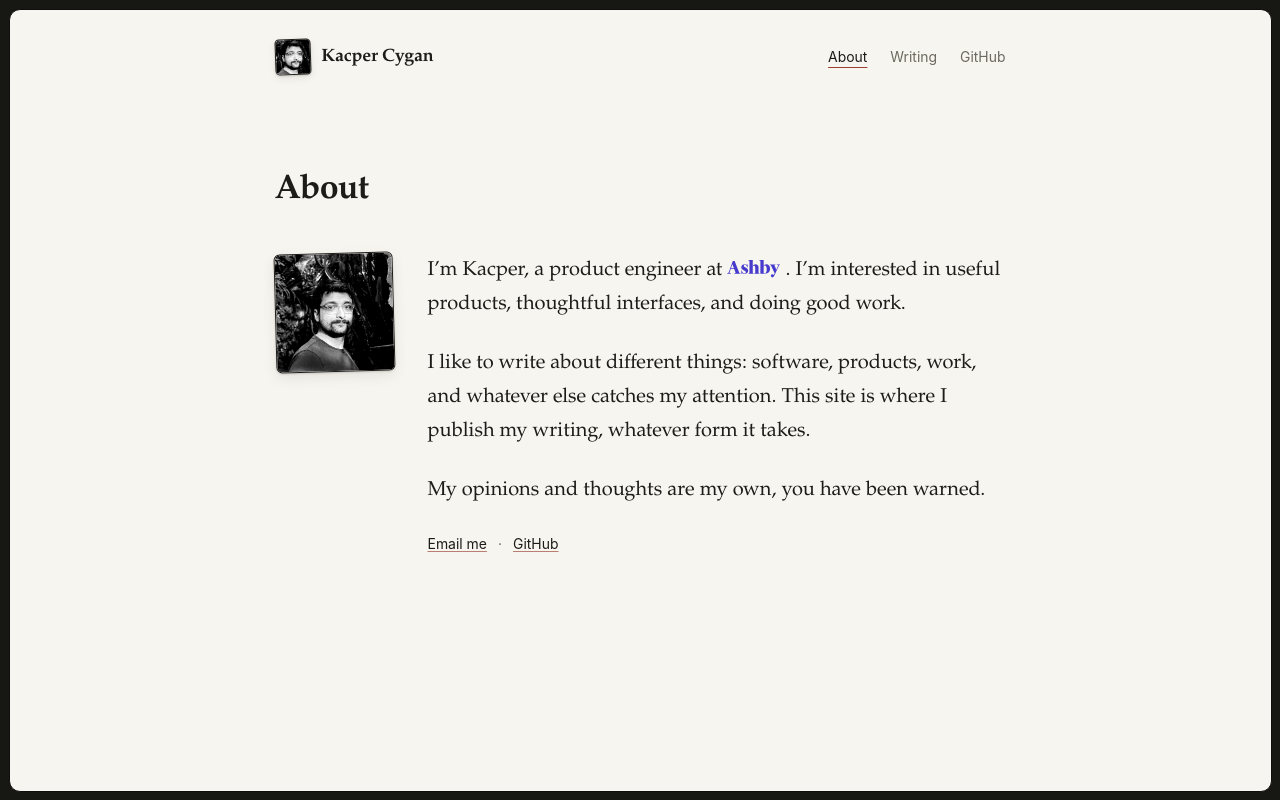
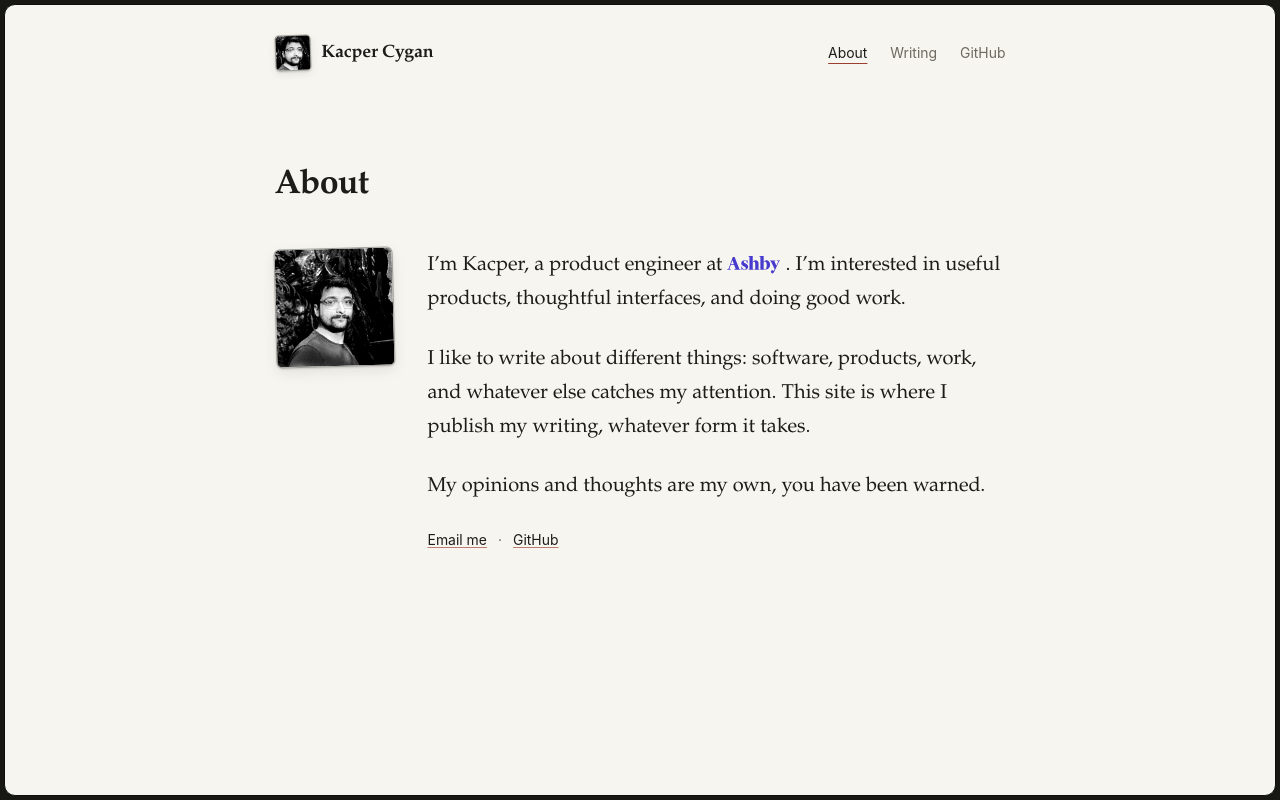
Before and after one commit to kcvgan/kcygan.dev, an Astro site: page /about in a window 1280 px wide. Built offline with nearby package versions, Linux system fonts and the light colour scheme; Astro itself is replaced by a stand-in of ours.

Commit message:
Refine portrait hover and page frame

```diff
--- a/src/pages/about.astro
+++ b/src/pages/about.astro
@@ -68,13 +68,23 @@ import Layout from '../layouts/Layout.astro';
   .portrait {
     width: 7rem;
     height: 7rem;
-    border: 1px solid var(--ink);
+    border: 1px solid rgb(29 28 25 / 0.4);
     border-radius: 0.35rem;
     box-shadow:
       0 1px 2px rgb(0 0 0 / 0.14),
       0 5px 14px rgb(0 0 0 / 0.08);
     object-fit: cover;
     transform: rotate(-1.5deg);
+    transition:
+      box-shadow 220ms ease,
+      transform 220ms cubic-bezier(0.2, 0.8, 0.2, 1);
+  }
+
+  .portrait:hover {
+    box-shadow:
+      0 2px 3px rgb(0 0 0 / 0.12),
+      0 8px 18px rgb(0 0 0 / 0.1);
+    transform: translateY(-2px) rotate(1.5deg);
   }
 
   .prose {
@@ -121,4 +131,10 @@ import Layout from '../layouts/Layout.astro';
       font-size: 1.12rem;
     }
   }
+
+  @media (prefers-reduced-motion: reduce) {
+    .portrait {
+      transition: none;
+    }
+  }
 </style>
--- a/src/styles/global.css
+++ b/src/styles/global.css
@@ -37,9 +37,9 @@ body {
   position: relative;
   display: flex;
   flex-direction: column;
-  min-height: calc(100vh - 1rem);
-  min-height: calc(100dvh - 1rem);
-  margin: 0.5rem;
+  min-height: calc(100vh - 0.5rem);
+  min-height: calc(100dvh - 0.5rem);
+  margin: 0.25rem;
   border: 1px solid var(--frame-line);
   border-radius: 0.65rem;
   background: var(--paper);
@@ -105,12 +105,22 @@ svg {
   width: 2.1rem;
   height: 2.1rem;
   overflow: hidden;
-  border: 1px solid var(--ink);
+  border: 1px solid rgb(29 28 25 / 0.4);
   border-radius: 0.25rem;
   box-shadow:
     0 1px 2px rgb(0 0 0 / 0.14),
     0 3px 8px rgb(0 0 0 / 0.08);
   transform: rotate(-2deg);
+  transition:
+    box-shadow 220ms ease,
+    transform 220ms cubic-bezier(0.2, 0.8, 0.2, 1);
+}
+
+.site-name:hover .site-avatar-frame {
+  box-shadow:
+    0 2px 3px rgb(0 0 0 / 0.12),
+    0 5px 12px rgb(0 0 0 / 0.1);
+  transform: translateY(-1px) rotate(1deg);
 }
 
 .site-avatar {
@@ -178,10 +188,16 @@ svg {
   }
 
   body {
-    min-height: calc(100vh - 0.75rem);
-    min-height: calc(100dvh - 0.75rem);
-    margin: 0.375rem;
+    min-height: calc(100vh - 0.5rem);
+    min-height: calc(100dvh - 0.5rem);
+    margin: 0.25rem;
     border-radius: 0.75rem;
+  }
+}
+
+@media (prefers-reduced-motion: reduce) {
+  .site-avatar-frame {
+    transition: none;
   }
 }
 
```
